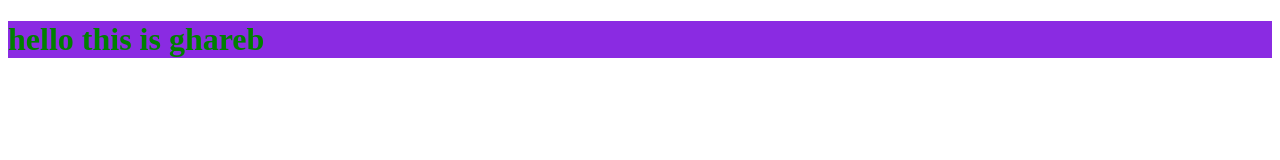
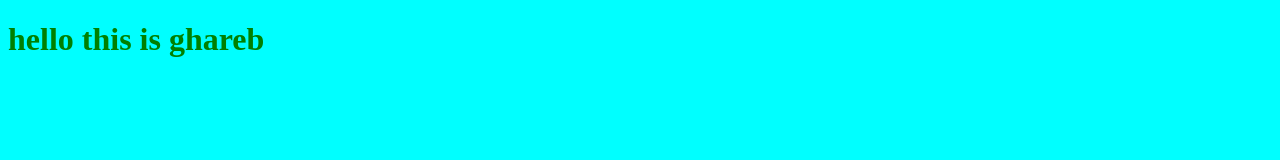
Before and after one commit to DrMansourAtta/mypoject, a plain HTML site: page index.html in a window 1280 px wide. Drawn offline with Linux system fonts and the light colour scheme.

Commit message:
change back ground color

```diff
--- a/stlye.css
+++ b/stlye.css
@@ -1,4 +1,7 @@
 h1{
     color: green ;
-    background-color: blueviolet;
+
 }
+body{
+    background-color: aqua
+}
```
